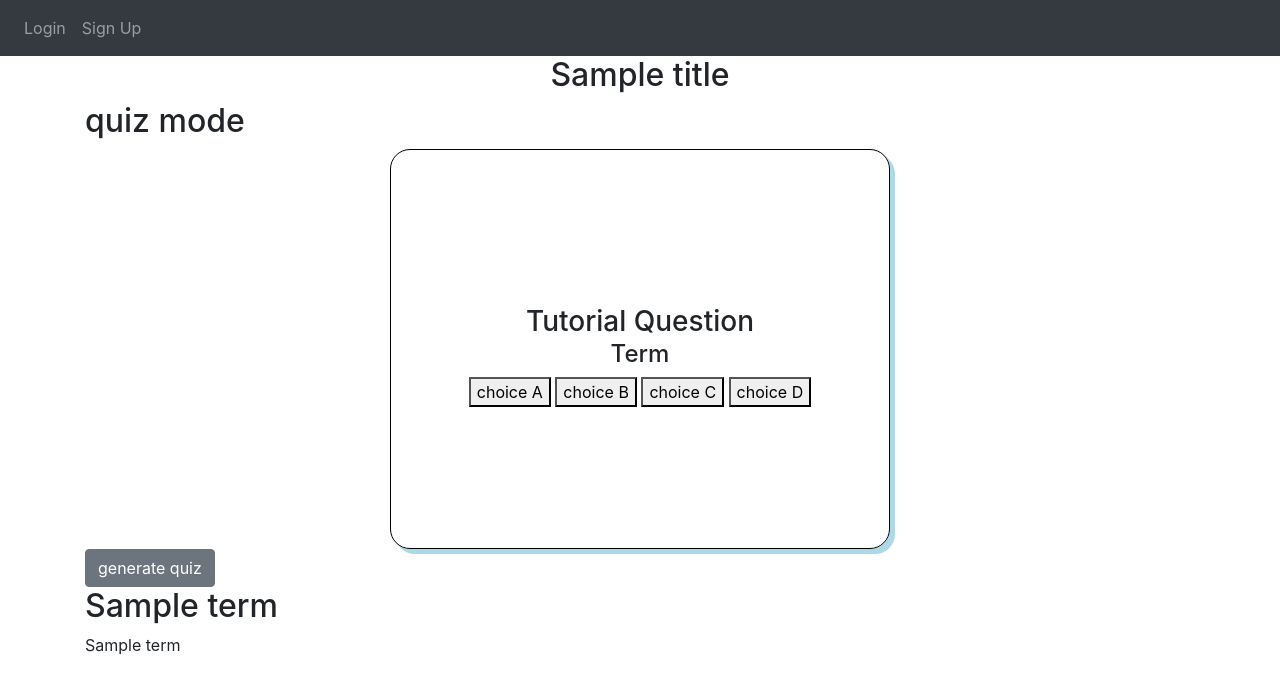
After one commit to Cory-Avrutis/Free-Quizlet, a Flask app: template website/templates/quiz_set.html in a window 1280 px wide. The commit adds this page. Shown: the top 694 px of the page. Run offline with Flask 3, Linux system fonts and the light colour scheme; the template is opened without the code that fills it: most values are stand-ins (such as "Sample title", 1, 10 or a date in 2020); some libraries are stand-ins or nearby versions.

Commit message:
base for quiz mode (button, page) created

```diff
--- /dev/null
+++ b/website/templates/quiz_set.html
@@ -0,0 +1,143 @@
+{% extends "base.html" %}
+
+{% block title %}Quiz Study Set{% endblock %}
+
+{% block content %}
+
+<!-- need this to add css to just this page for the flashcard -->
+<head>
+  <style>
+    .question-card {
+        margin: auto;
+        align-content: center;
+        text-align: center;
+        /* min-width: 500px; */
+        max-width: 500px;
+        min-height: 400px;
+        border: black solid 1px;
+        box-shadow: 5px 5px lightblue;
+        border-radius: 20px;
+    }
+    .question-number {
+        text-align: center;
+        height: 50px;
+        padding-top: 15px;
+        padding-bottom: 15px;
+        margin: auto;
+    }
+  </style>
+</head>
+
+
+<h2 align="center">{{title}}</h2>
+<h2>quiz mode</h2>
+
+<div class ="question-card">
+    <h3 class="question-number">Tutorial Question</h3>
+    <h4 class="question">Term</h4>
+    <div class = "answers">
+        <button>choice A</button>
+        <button>choice B</button>
+        <button>choice C</button>
+        <button>choice D</button>
+    </div>
+</div>
+
+<!-- create a flashcard for every card in the set -->
+{% for term in cards %}
+
+    <!-- <input type="hidden" id="term" name="variable" value="{{ term }}"> -->
+    <input type="hidden" id="cards" name="variable" value="{{ cards }}">
+    <button type="button" class="btn btn-secondary"  id="quiz_button_{{  loop.index  }}" onclick="getQuestion('{{ term }}')">generate quiz</button>
+    <h2>{{term}}</h2>
+
+    <p>{{cards[term]}}</p>
+
+
+
+{% endfor %}
+
+<script>
+
+
+    // for(var key in parsed) {
+    //     var value = parsed[key];
+    //     console.log(value)
+    //     // do something with "key" and "value" variables
+    // }
+
+
+    // used for switch to generate a question with a random answer
+    function getRandomChoice(){
+        // returns a random int 0-4 (4 answer choices, (0, 4])
+        return Math.floor(Math.random() * 4);
+    }
+
+    // used to get a random definition
+    function getRandomDef(cards, def){
+        // returns a random int 0-length
+        var length = Object.keys(cards).length
+        var values = getValues(cards)
+        var randInt = Math.floor(Math.random() * length);
+        while (def == values[randInt])
+        {
+            randInt = Math.floor(Math.random() * length);
+        }
+        return randInt;
+    }
+
+    function getAnswer(cards, term){
+
+        return cards[term];
+    }
+
+    function generateQuestionAns(cards, term){
+        var randChoice = getRandomChoice()
+        console.log(cards)
+        var values = getValues(cards)
+        switch(randChoice){
+            case 0: console.log("a");
+                var def = cards[term]
+                question = {question: term, choiceA: def, choiceB: values[getRandomDef(cards, def)], choiceC: values[getRandomDef(cards, def)], choiceD: values[getRandomDef(cards, def)], answer: "a"};
+                console.log(question)
+                break;
+            case 1: console.log("b");
+                var def = cards[term]
+                question = {question: term, choiceA: values[getRandomDef(cards, def)], choiceB: def, choiceC: values[getRandomDef(cards, def)], choiceD: values[getRandomDef(cards, def)], answer: "b"};
+                console.log(question)
+                break;
+            case 2: console.log("c");
+                var def = cards[term]
+                question = {question: term, choiceA: values[getRandomDef(cards, def)], choiceB: values[getRandomDef(cards, def)], choiceC: def, choiceD: values[getRandomDef(cards, def)], answer: "c"};
+                console.log(question)
+                break;
+            case 3: console.log("d");
+                var def = cards[term]
+                question = {question: term, choiceA: values[getRandomDef(cards, def)], choiceB: values[getRandomDef(cards, def)], choiceC: values[getRandomDef(cards, def)], choiceD: def, answer: "d"};
+                console.log(question)
+                break;
+            return question;
+        }
+    };
+
+    function getQuestion(term){
+        console.log("in get question")
+        // console.log(term)
+        var cards = JSON.parse('{{cards | tojson}}');
+        // console.log(cards)
+
+        return generateQuestionAns(cards, term);
+    }
+
+    function getValues(cards){
+        var values = Object.keys(cards).map(function(key){
+        return cards[key];
+        })
+        // console.log(values)
+        return values;
+    }
+
+</script>
+
+
+{% endblock %}
```
Also changed, not shown: website/templates/home.html (+12 -3 lines), website/views.py (+6 -1 lines).
